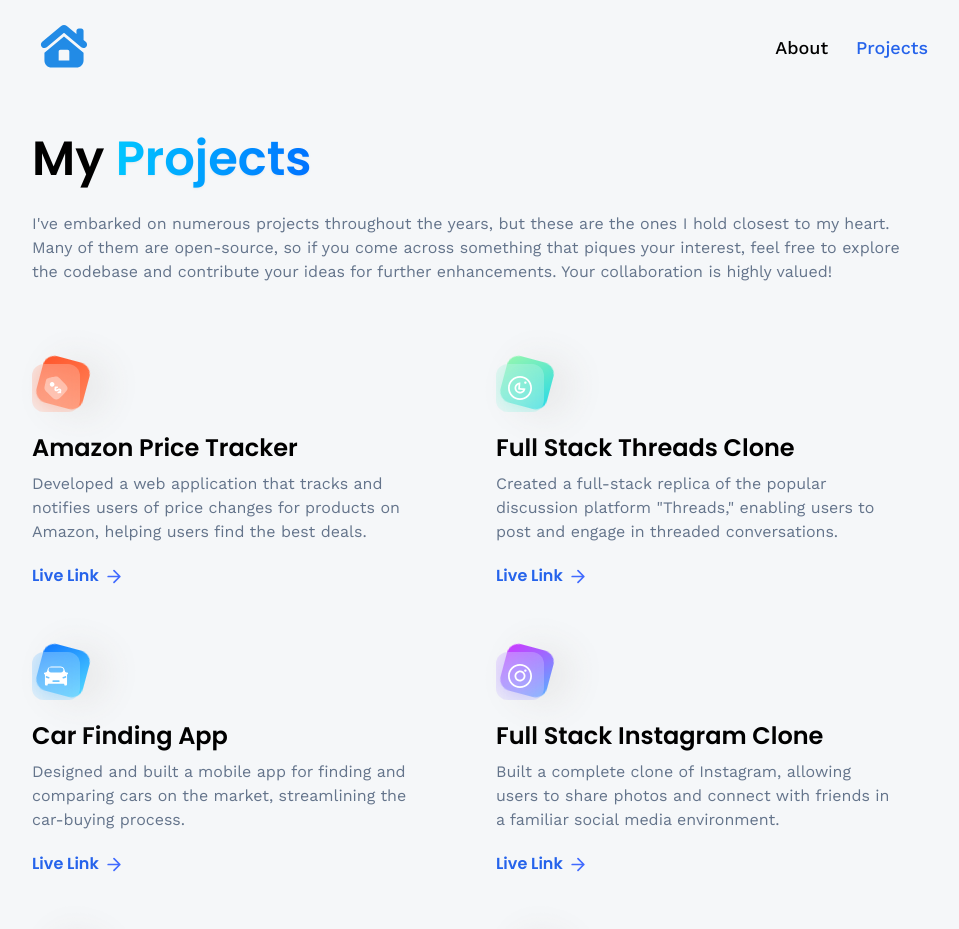
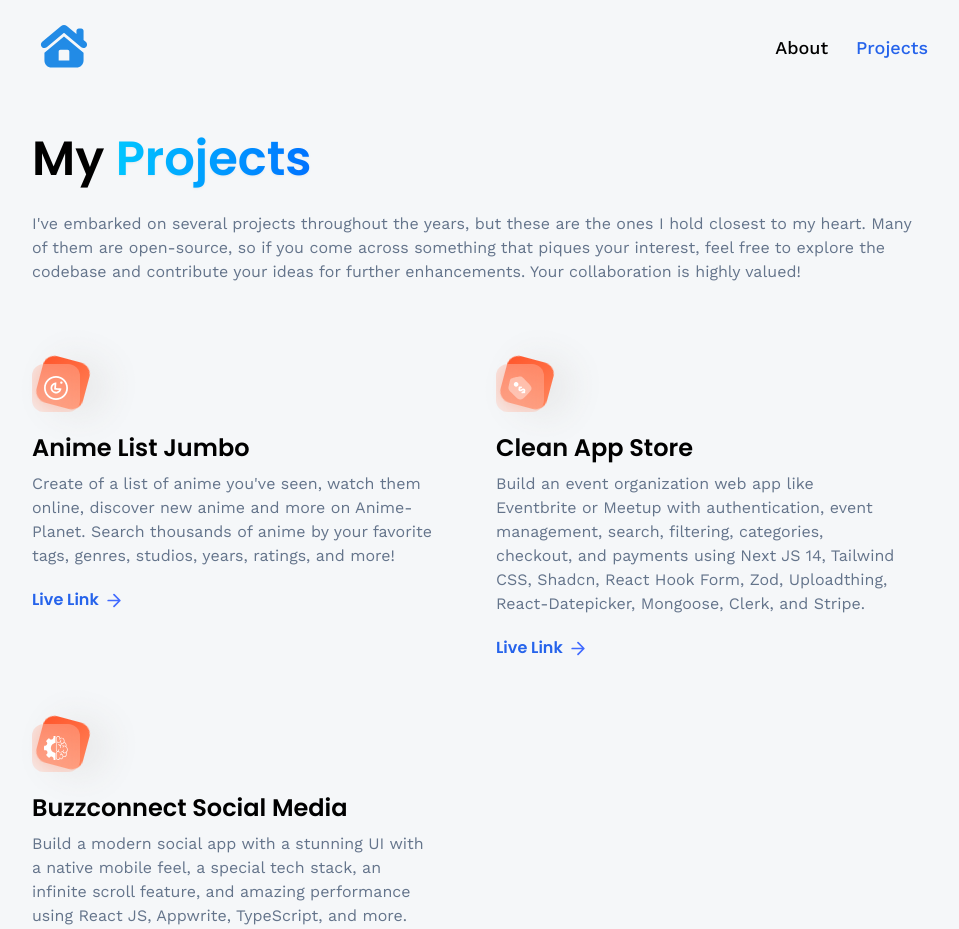
Before and after one commit to FaisMuhammadd/3d-portfolio, a React (Vite) app: page /projects in a window 1280 px wide. Shown: the top 929 px of the page, without its empty margins (160-1119 px from the left). Built offline with nearby package versions, Linux system fonts and the light colour scheme; no server answers.

Commit message:
add project

```diff
--- a/src/constants/index.js
+++ b/src/constants/index.js
@@ -133,51 +133,27 @@ export const socialLinks = [
 
 export const projects = [
   {
+    iconUrl: threads,
+    theme: "btn-back-red",
+    name: "Anime List Jumbo",
+    description:
+      "Create of a list of anime you've seen, watch them online, discover new anime and more on Anime-Planet. Search thousands of anime by your favorite tags, genres, studios, years, ratings, and more!",
+    link: "https://github.com/pandawaa/anime-jumbo",
+  },
+  {
     iconUrl: pricewise,
     theme: "btn-back-red",
-    name: "Amazon Price Tracker",
+    name: "Clean App Store",
     description:
-      "Developed a web application that tracks and notifies users of price changes for products on Amazon, helping users find the best deals.",
-    link: "https://github.com/adrianhajdin/pricewise",
-  },
-  {
-    iconUrl: threads,
-    theme: "btn-back-green",
-    name: "Full Stack Threads Clone",
-    description:
-      'Created a full-stack replica of the popular discussion platform "Threads," enabling users to post and engage in threaded conversations.',
-    link: "https://github.com/adrianhajdin/threads",
-  },
-  {
-    iconUrl: car,
-    theme: "btn-back-blue",
-    name: "Car Finding App",
-    description:
-      "Designed and built a mobile app for finding and comparing cars on the market, streamlining the car-buying process.",
-    link: "https://github.com/adrianhajdin/project_next13_car_showcase",
-  },
-  {
-    iconUrl: snapgram,
-    theme: "btn-back-pink",
-    name: "Full Stack Instagram Clone",
-    description:
-      "Built a complete clone of Instagram, allowing users to share photos and connect with friends in a familiar social media environment.",
-    link: "https://github.com/adrianhajdin/social_media_app",
-  },
-  {
-    iconUrl: estate,
-    theme: "btn-back-black",
-    name: "Real-Estate Application",
-    description:
-      "Developed a web application for real estate listings, facilitating property searches and connecting buyers with sellers.",
-    link: "https://github.com/adrianhajdin/projects_realestate",
+      "Build an event organization web app like Eventbrite or Meetup with authentication, event management, search, filtering, categories, checkout, and payments using Next JS 14, Tailwind CSS, Shadcn, React Hook Form, Zod, Uploadthing, React-Datepicker, Mongoose, Clerk, and Stripe.",
+    link: "https://github.com/pandawaa/clean-app-store",
   },
   {
     iconUrl: summiz,
-    theme: "btn-back-yellow",
-    name: "AI Summarizer Application",
+    theme: "btn-back-red",
+    name: "Buzzconnect Social Media",
     description:
-      "App that leverages AI to automatically generate concise & informative summaries from lengthy text content, or blogs.",
-    link: "https://github.com/adrianhajdin/project_ai_summarizer",
+      "Build a modern social app with a stunning UI with a native mobile feel, a special tech stack, an infinite scroll feature, and amazing performance using React JS, Appwrite, TypeScript, and more.",
+    link: "https://github.com/pandawaa/buzzconnect-social-media",
   },
 ]
--- a/src/pages/About.jsx
+++ b/src/pages/About.jsx
@@ -41,7 +41,7 @@ const About = () => {
         </div>
       </div>
 
-      <div className="py-16">
+      {/* <div className="py-16">
         <h3 className="subhead-text">Work Experience</h3>
         <div className="mt-5 flex flex-col gap-3 text-slate-500">
           <p>
@@ -98,7 +98,7 @@ const About = () => {
             ))}
           </VerticalTimeline>
         </div>
-      </div>
+      </div> */}
 
       <hr className="border-slate-200" />
       <CTA />
--- a/src/pages/Projects.jsx
+++ b/src/pages/Projects.jsx
@@ -15,7 +15,7 @@ const Projects = () => {
 
       <div className="mt-5 flex flex-col gap-3 text-slate-500">
         <p>
-          I've embarked on numerous projects throughout the years, but these are
+          I've embarked on several projects throughout the years, but these are
           the ones I hold closest to my heart. Many of them are open-source, so
           if you come across something that piques your interest, feel free to
           explore the codebase and contribute your ideas for further
```
Also changed, not shown: src/components/Alert.jsx (+6 -6 lines).
